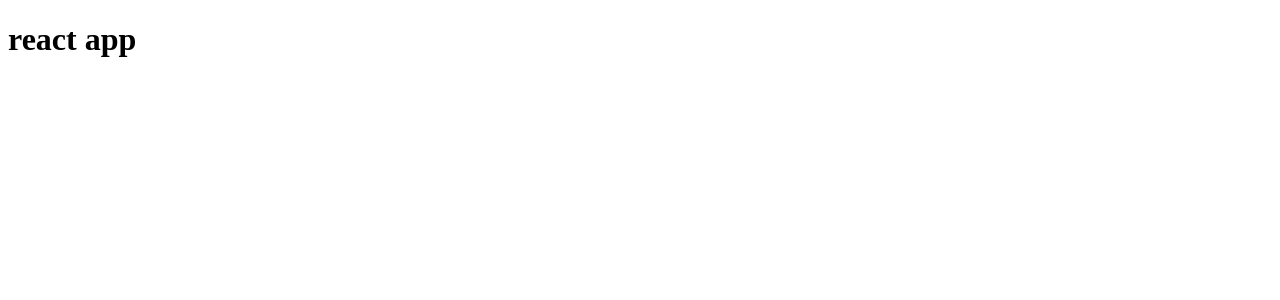
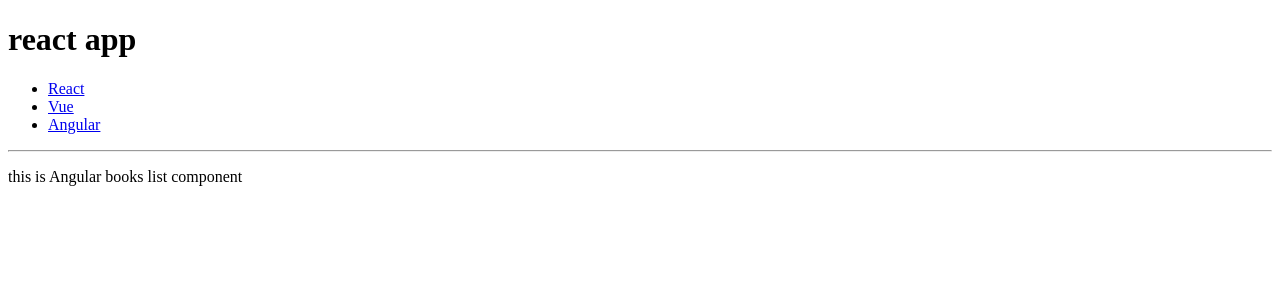
Before and after one commit to metatsushi/expansion_react2, a React (Create React App) app: page /angular in a window 1280 px wide. Shown: the top 300 px of the page. Built offline with nearby package versions, Linux system fonts and the light colour scheme.

Commit message:
add routing

```diff
--- a/package.json
+++ b/package.json
@@ -8,6 +8,7 @@
     "@testing-library/user-event": "^13.5.0",
     "react": "^18.2.0",
     "react-dom": "^18.2.0",
+    "react-router-dom": "^6.3.0",
     "react-scripts": "5.0.1",
     "web-vitals": "^2.1.4"
   },
--- a/src/App.jsx
+++ b/src/App.jsx
@@ -1,10 +1,51 @@
 // App.jsx
 
+import { Booklist } from "./components/Booklist.jsx";
+
+import { BrowserRouter, Routes, Route, Link } from "react-router-dom";
+
 const App = () => {
+  const getDataFromAPI = (keyword) => {
+    return `${keyword} books`;
+  };
+
+  const languages = ["React","Vue","Angular"];
   return (
-    <>
+    <BrowserRouter>
       <h1>react app</h1>
-    </>
+      <ul>
+        <li>
+          <Link to ="/react">React</Link>
+        </li>
+        <li>
+          <Link to ="/vue">Vue</Link>
+        </li>
+        <li>
+          <Link to ="/angular">Angular</Link>
+        </li>
+      </ul>
+      <hr />
+      <Routes>
+        <Route
+          path="/react"
+          element ={
+            <Booklist language={languages[0]} getData={getDataFromAPI} />
+             }
+          />
+        <Route
+          path="/vue"
+          element ={
+            <Booklist language={languages[1]} getData={getDataFromAPI} />
+             }
+          />
+        <Route
+          path="/angular"
+          element ={
+            <Booklist language={languages[2]} getData={getDataFromAPI} />
+             }
+          />
+      </Routes>
+    </BrowserRouter>
   );
 };
 export default App;
--- /dev/null
+++ b/src/components/Booklist.jsx
@@ -0,0 +1,11 @@
+// Booklist.jsx
+
+export const Booklist = ({ language, getData }) => {
+   const result = getData?.(language);
+
+   return (
+    <>
+        <p>this is {result} list component</p>
+    </>
+   );
+} ;
```
Also changed, not shown: 1 other file (tests, documents, lock files or other folders).
